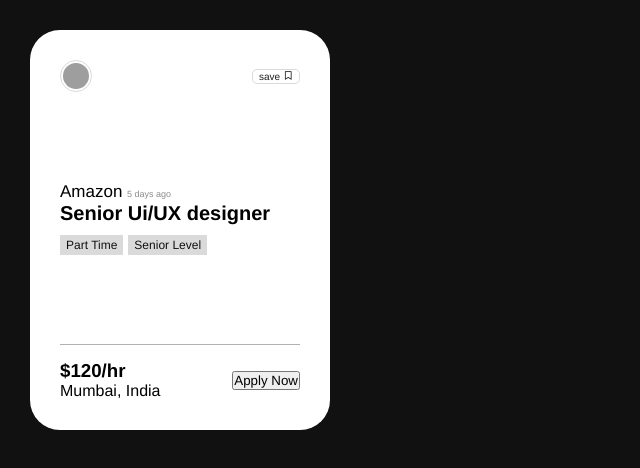
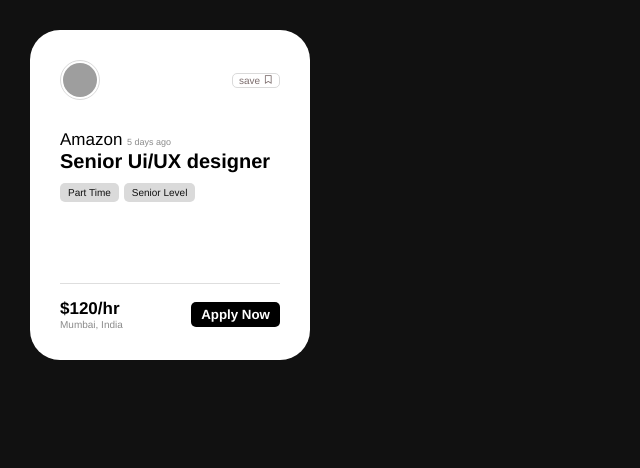
Before and after one commit to PiyushMishraX/ReactJS, a React (Vite) app in the folder cards-04/: page / in a window 1280 px wide. Shown: the top 468 px of the page, without its empty margins (0-640 px from the left). Built offline with nearby package versions, Linux system fonts and the light colour scheme; grey boxes are pictures that could not be loaded.

Commit message:
full card ui

```diff
--- a/cards-04/src/App.jsx
+++ b/cards-04/src/App.jsx
@@ -1,27 +1,33 @@
-import React from 'react'
-import {Bookmark} from 'lucide-react'
+import React from "react";
+import { Bookmark } from "lucide-react";
 // import {RiBookmarkLine} from '@remixicon/react/HomeFillIcon';
 
 const App = () => {
   return (
     <div className="parent">
-
       <div className="card">
-
+        <div>
           <div className="top">
-            <img src="https://thumbs.dreamstime.com/b/icons-sample-psost-setting-428651108.jpg" alt="" />
+            <img
+              src="https://thumbs.dreamstime.com/b/icons-sample-psost-setting-428651108.jpg"
+              alt=""
+            />
             {/* <button>save <Bookmark size="{12}" " /></button> */}
-            <button>save <i className="ri-bookmark-line"></i></button>
+            <button>
+              save <i className="ri-bookmark-line"></i>
+            </button>
           </div>
 
           <div className="center">
-            <h3>Amazon <span>5 days ago</span></h3>
+            <h3>
+              Amazon <span>5 days ago</span>
+            </h3>
             <h2>Senior Ui/UX designer</h2>
-            <div className='tag'>
+            <div className="tag">
               <h4>Part Time</h4>
               <h4>Senior Level</h4>
             </div>
-
+          </div>
         </div>
 
         <div className="bottom">
@@ -32,9 +38,8 @@ const App = () => {
           <button>Apply Now</button>
         </div>
       </div>
+    </div>
+  );
+};
 
-      </div>
-  )
-}
-
-export default App
+export default App;
--- a/cards-04/src/index.css
+++ b/cards-04/src/index.css
@@ -1,31 +1,32 @@
-*{
+* {
   margin: 0;
   padding: 0;
   box-sizing: border-box;
-  font-family: 'helvetica neue';
+  font-family: "helvetica neue";
   /* color: #fff; */
 }
 
 html,
-body{
+body {
   height: 100%;
   width: 100%;
 }
 
-body{
+body {
   background-color: #111;
 }
 
-.parent{
+.parent {
   height: 100vh;
   width: 100%;
   background-color: #111;
   padding: 30px;
 }
 
-.card{
-  height: 400px;
-  width: 300px;
+.card {
+  /* height: 400px; */
+  height: 330px;
+  width: 280px;
   background-color: #fff;
   border-radius: 30px;
   padding: 30px;
@@ -34,22 +35,24 @@ body{
   justify-content: space-between;
 }
 
-.card .top{
+.card .top {
   display: flex;
   align-items: center;
   justify-content: space-between;
+  margin-bottom: 30px;
 }
 
-.top img{
-  height: 32px;
-  width: 32px;
+.top img {
+  /* height: 32px;
+  width: 32px; */
+  height: 40px;
+  width: 40px;
   border-radius: 50%;
   border: 1px solid #dadada;
   padding: 2px;
-
 }
 
-.top button{
+.top button {
   height: 15px;
   width: 48px;
   display: flex;
@@ -60,49 +63,67 @@ body{
   border-radius: 5px;
   gap: 3px;
   background-color: transparent;
-  color: #b1b1b1;
-  color: #1f1f1f;
+  /* color: #b1b1b1; */
+  color: #7d6e6e;
+  /* color: #1f1f1f; */
 }
 
-.center{
+.center {
   /* background-color: red; */
 }
 
-.center h3{
+.center h3 {
   font-size: 17px;
   font-weight: 500;
 }
 
-.center h3 span{
+.center h3 span {
   font-size: 9px;
   font-weight: 400;
   color: #8b8b8b;
 }
 
-.center h2{
+.center h2 {
   font-size: 20px;
-
 }
 
-.center .tag{
+.center .tag {
   display: flex;
   gap: 5px;
   margin-top: 10px;
 }
 
-.center .tag h4{
-  font-size: 12px;
+.center .tag h4 {
+  font-size: 10px;
   background-color: #dadada;
   color: #111;
   font-weight: 500;
-  padding: 3px 6px;
-
+  padding: 4px 8px;
+  border-radius: 5px;
 }
-.bottom{
+.bottom {
   display: flex;
   align-items: center;
   justify-content: space-between;
-  border-top: 1px solid #b1b1b1;
+  border-top: 1.5px solid #d7d7d7ce;
   /* padding: 10px 0px; */
   padding-top: 15px;
 }
+
+.bottom button {
+  background-color: black;
+  color: white;
+  padding: 5px 10px;
+  border: none;
+  border-radius: 5px;
+  font-weight: 600;
+}
+
+.bottom h3{
+  font-size: 17px;
+}
+
+.bottom p{
+  font-size: 10px;
+  color: #8b8b8b;
+}
```
Lines whose indentation alone changed are shown as unchanged.
